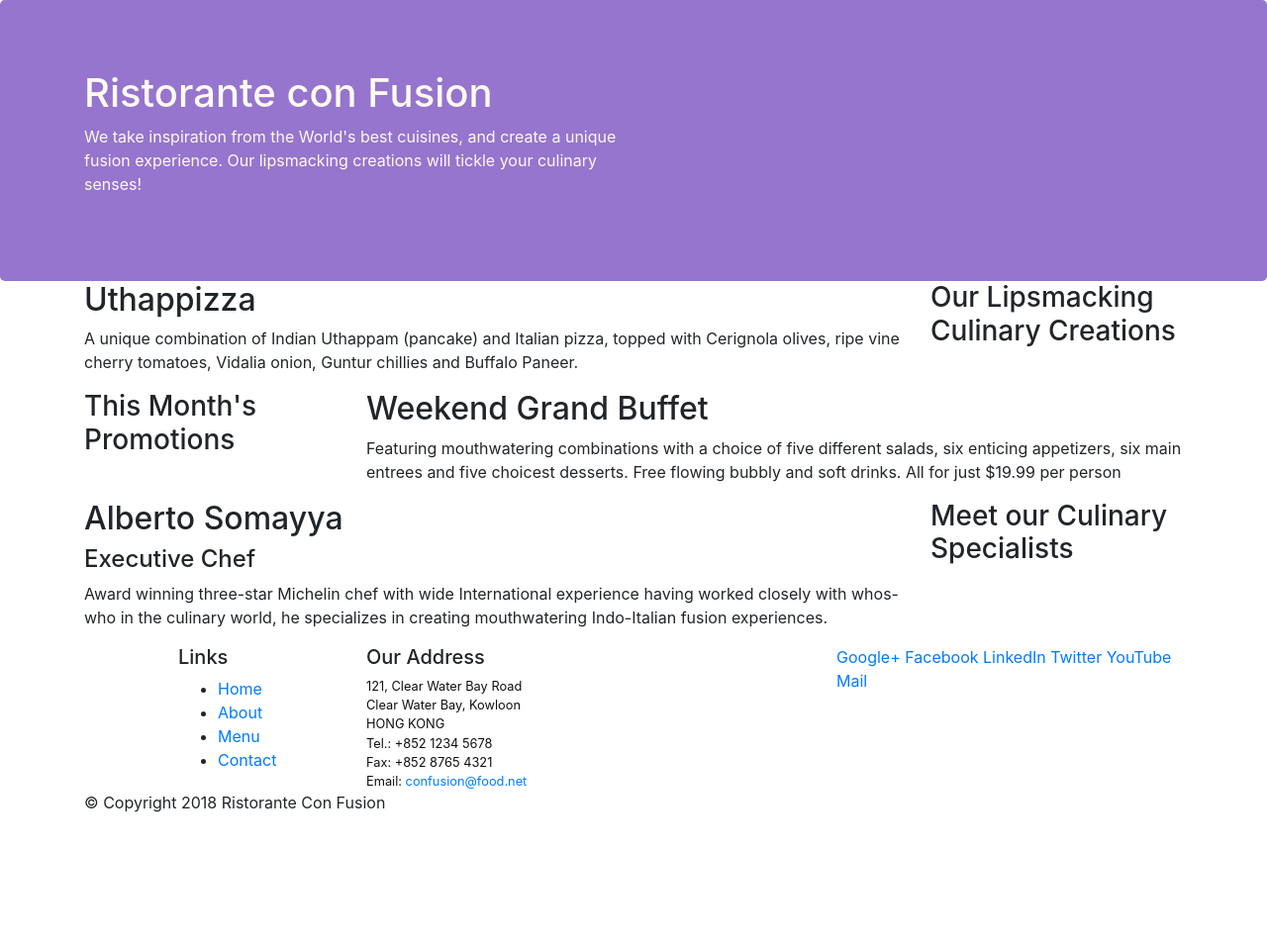
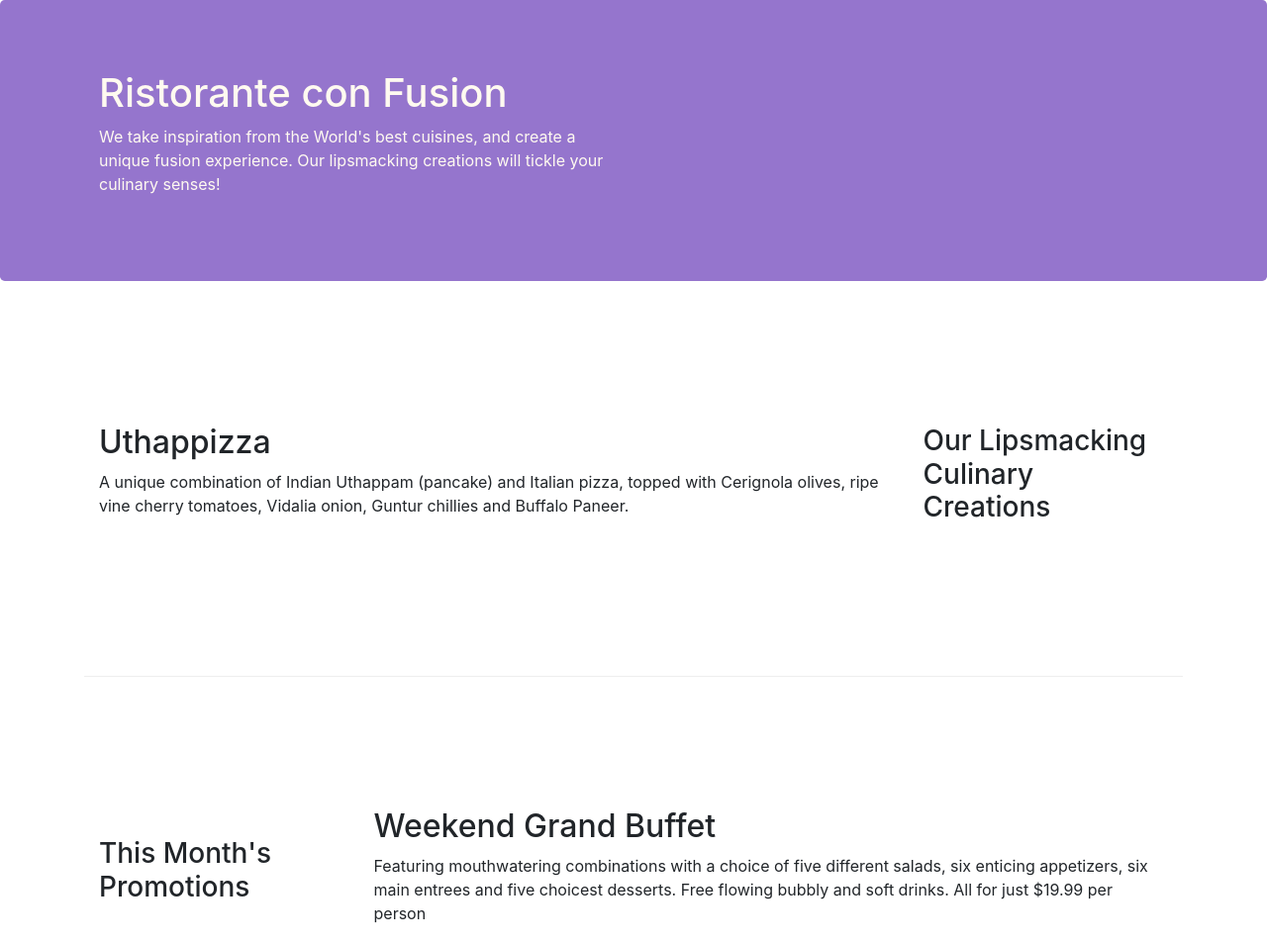
Before and after one commit to Samarth484/ConFuSionBonAppetit, a website: page index.html in a window 1280 px wide. Shown: the top 954 px of the page at 99% size. Before the commit the page ends 839 px from the top, so only its background shows below. Drawn offline with nearby package versions, Linux system fonts and the light colour scheme.

Commit message:
Bootstrap Grid Part 2 after the perfect render

```diff
--- a/css/styles.css
+++ b/css/styles.css
@@ -1,6 +1,6 @@
 .row-header{
     margin:0px auto;
-    padding:0px;
+    padding:0px auto;
 }
 
 .row-content {
@@ -23,7 +23,7 @@
     color:floralwhite;
 }
 
-address{
+.address{
     font-size:80%;
     margin:0px;
     color:#0f0f0f;
--- a/index.html
+++ b/index.html
@@ -17,7 +17,7 @@
 
   <header class="jumbotron">
     <div class="container">
-      <div class="row">
+      <div class="row row-header">
         <div class="col-12 col-sm-6">
           <h1>Ristorante con Fusion</h1>
           <p>We take inspiration from the World's best cuisines, and create a unique fusion experience. Our lipsmacking creations will tickle your culinary senses!</p>
@@ -29,7 +29,7 @@
   </header>
 
   <div class="container">
-    <div class="row">
+    <div class="row row-content align-items-center">
       <div class="col-12 col-sm-4 order-sm-last col-md-3">
         <h3>Our Lipsmacking Culinary Creations</h3>
       </div>
@@ -40,7 +40,7 @@
     </div>
 
 
-    <div class="row">
+    <div class="row row-content align-items-center">
       <div class="col-12 col-sm-4 col-md-3">
         <h3>This Month's Promotions</h3>
       </div>
@@ -50,7 +50,7 @@
       </div>
     </div>
 
-    <div class="row">
+    <div class="row row-content align-items-center">
       <div class="col-12 col-sm-4 order-sm-last col-md-3">
         <h3>Meet our Culinary Specialists</h3>
       </div>
@@ -62,12 +62,12 @@
     </div>
   </div>
 
-  <footer>
+  <footer class="footer">
     <div class="container">
       <div class="row">
         <div class="col-4 offset-1 col-sm-2">
           <h5>Links</h5>
-          <ul>
+          <ul class="list-unstyled">
             <li><a href="#">Home</a></li>
             <li><a href="#">About</a></li>
             <li><a href="#">Menu</a></li>
@@ -85,8 +85,8 @@
             Email: <a href="mailto:confusion@food.net">confusion@food.net</a>
           </address>
         </div>
-        <div class="col-12 col-sm-4">
-          <div>
+        <div class="col-12 col-sm-4 align-self-center">
+          <div class="text-center">
             <a href="http://google.com/+">Google+</a>
             <a href="http://www.facebook.com/profile.php?id=">Facebook</a>
             <a href="http://www.linkedin.com/in/">LinkedIn</a>
@@ -96,7 +96,7 @@
           </div>
         </div>
       </div>
-      <div class="row">
+      <div class="row justify-content-center">
         <div class="col-auto">
           <p>© Copyright 2018 Ristorante Con Fusion</p>
         </div>
```
